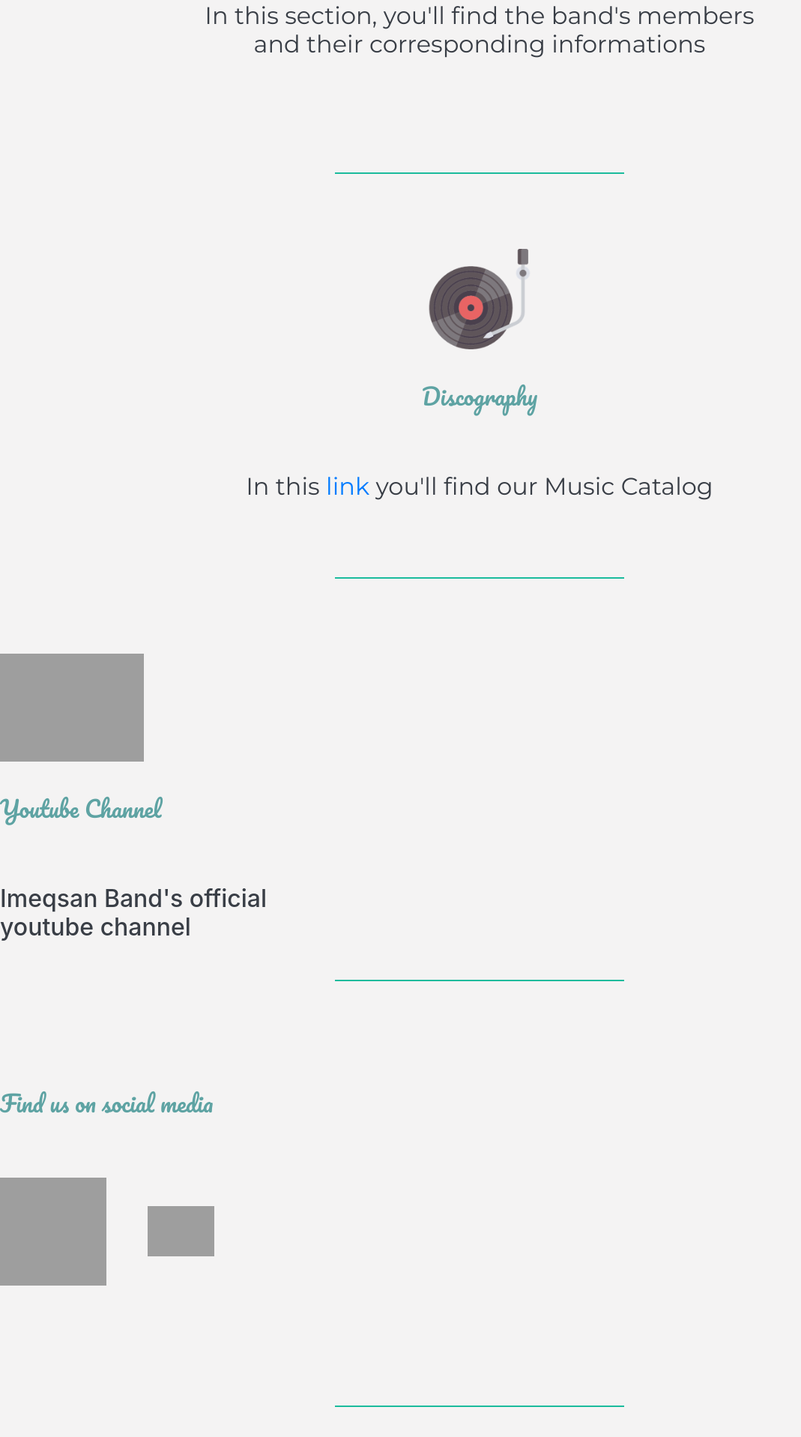
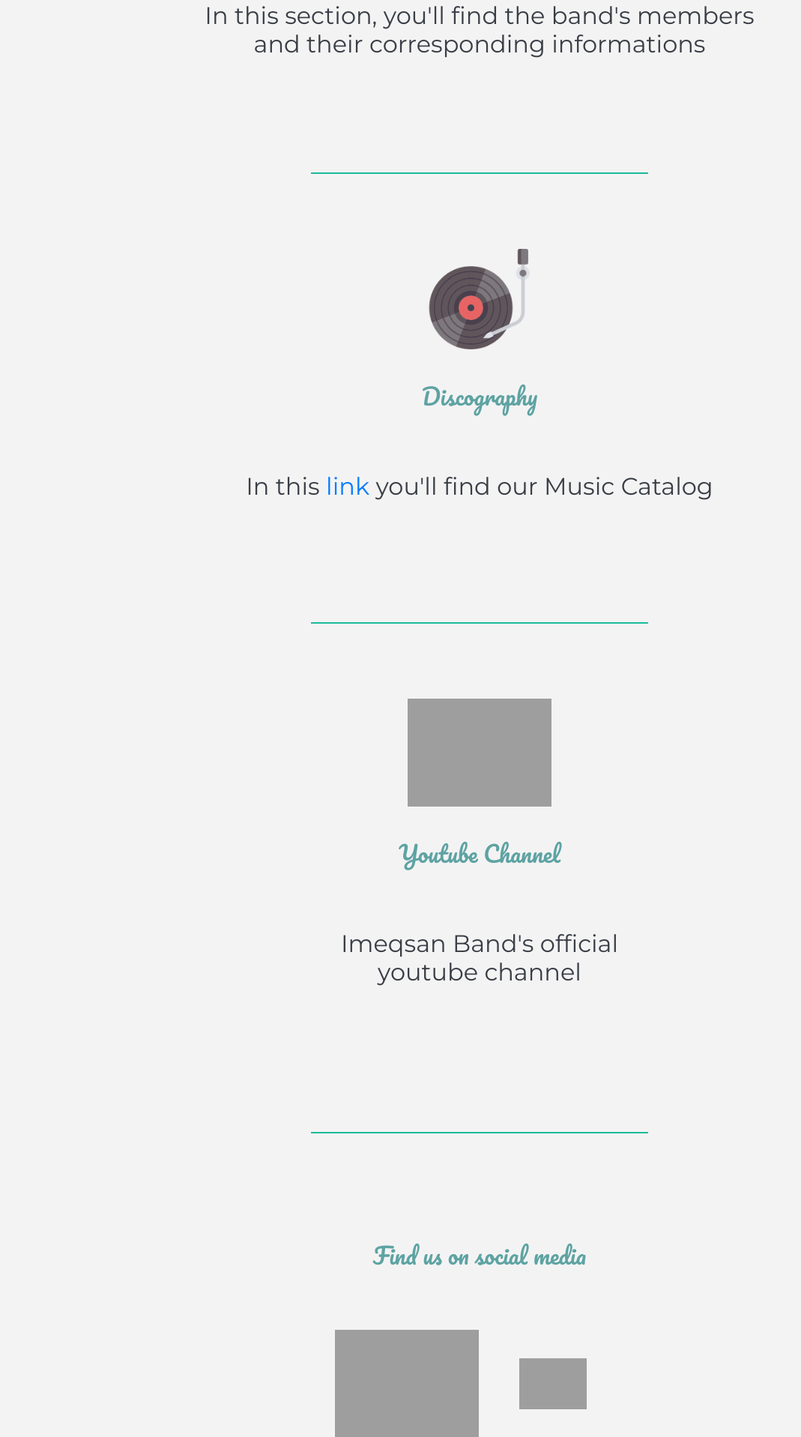
Before and after one commit to MohamedBoudaa/imeqsanband, a PHP site: page / in a window 1280 px wide. Shown: the part 1880-3797 px from the top of the page at 75% size, without its empty margins (0-1069 px from the left). Run offline with PHP 8.4, Linux system fonts and the light colour scheme; some web fonts are replaced; grey boxes are pictures that could not be loaded.

Commit message:
Update styles.css

```diff
--- a/styles.css
+++ b/styles.css
@@ -61,12 +61,14 @@
 }
 a:hover{
 }
-
+img:hover{
+    color:gold;
+}
 hr {
     border: 1px solid #1abb9c !important;
     margin-bottom: 100px !important;
     margin-top: 100px !important;
-    width: 30%;
+    width: 35%;
 }
 /*--------------------------------------------------------------------------------*/
 
@@ -124,6 +126,30 @@
     z-index: 0;
 
 }
+/*--------------------------------------------------------------------------------*/
+
+.container8{
+    position: relative;
+    top: 60px;
+    width: 100% ! important;
+    height: 600px;
+    text-align: center;
+    font-family: 'Montserrat', sans-serif;
+    z-index: 0;
+
+}
+
+/*--------------------------------------------------------------------------------*/
+.container9{
+    position: relative;
+    top: 40px;
+    width: 100% ! important;
+    height: 400px;
+    text-align: center;
+    font-family: 'Montserrat', sans-serif;
+    z-index: 0;
+
+}
 
 /*--------------------------------------------------------------------------------*/
 
@@ -132,7 +158,7 @@
     bottom: 0px;
     width: 100% ! important;
     height: 60px;
-    background-color: rgba(197, 222, 215,0.8);
+    background-color: rgba(197, 222, 215,1);
     text-align: center;
 }
 .footer p{
@@ -144,6 +170,7 @@
     position: relative;
     top: 50px;
     width: 95%;
+    height: 1500px;
     left: 2.5%;
 }
 .discotab thead p{
```
